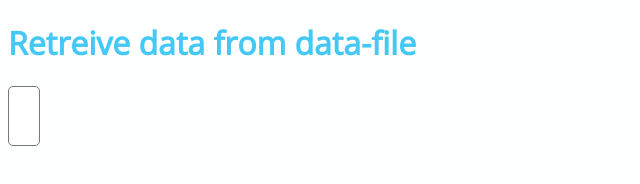
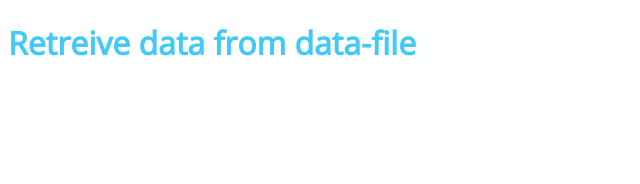
Before and after one commit to VdapGitHowest/vdapgithowest2.github.io, a plain HTML site: page index.html in a window 1280 px wide. Shown: the full height of the page, 0-640 px from the left. Drawn offline with nearby package versions, Linux system fonts and the light colour scheme.

Commit message:
Comment out slct

```diff
--- a/index.html
+++ b/index.html
@@ -10,7 +10,7 @@
 </head>
 <body>
     <h1>Retreive data from data-file</h1>
-    <select id="slcRegion" size=2></select>
+    <!-- <select id="slcRegion" size=2></select> -->
       <div id="feedback-zone"></div>
   </body>
 </body>
```
